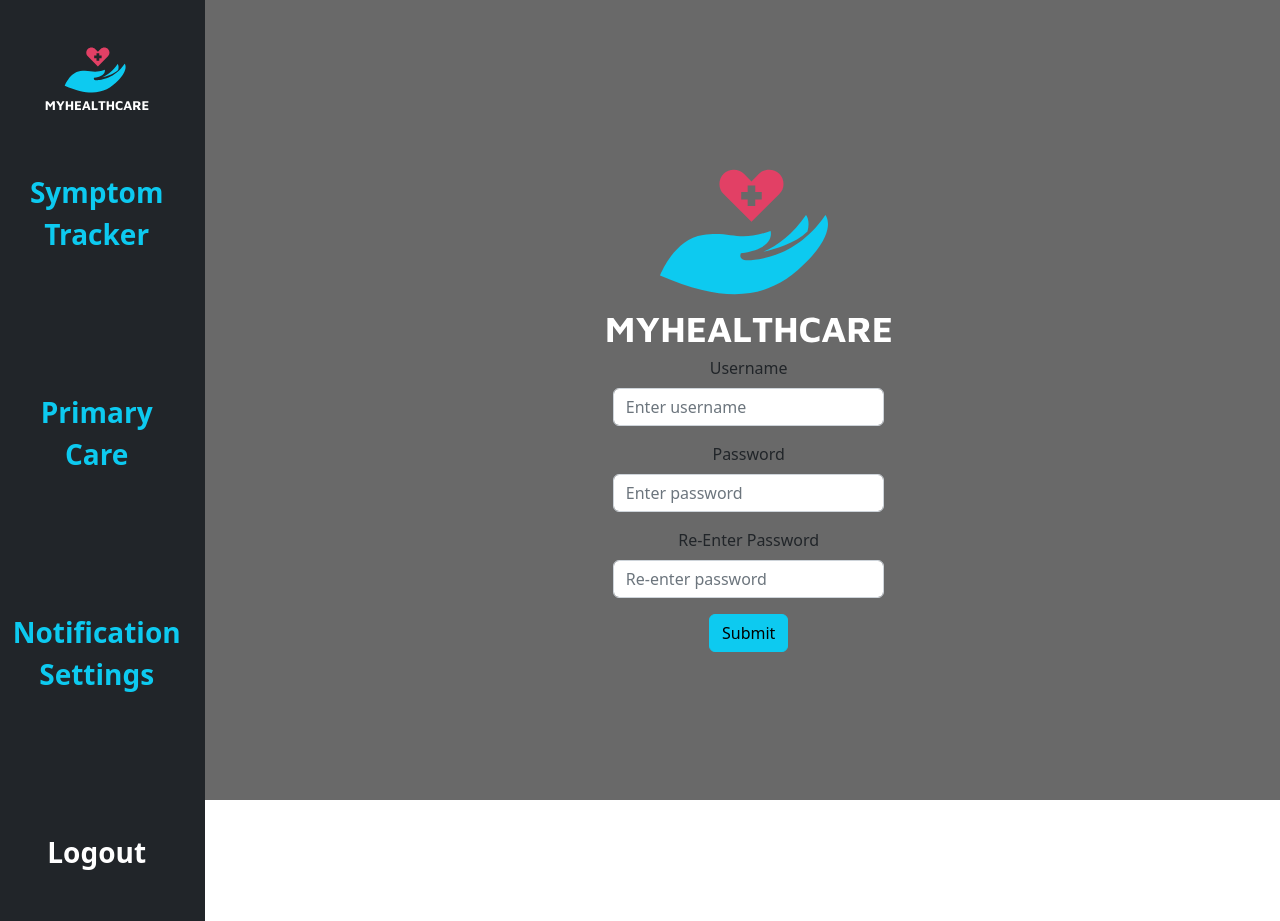
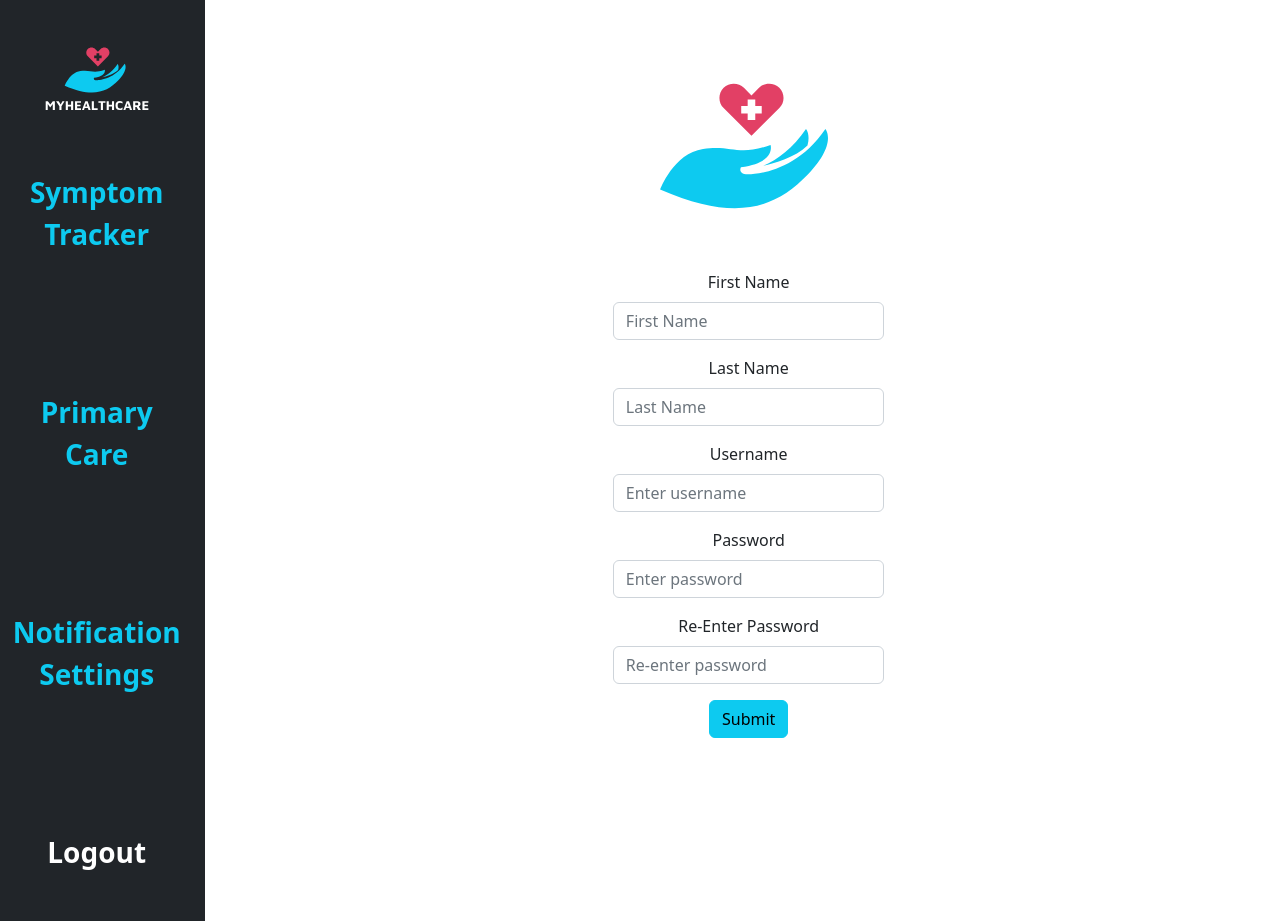
Before and after one commit to hanhuazhu/winterhackathon, a React (Create React App) app in the folder client/: page /Signup in a window 1280 px wide. Shown: the top 921 px of the page. Built offline with nearby package versions, Linux system fonts and the light colour scheme.

Commit message:
Signup fin

```diff
--- a/client/src/Rxlookup.css
+++ b/client/src/Rxlookup.css
@@ -1,4 +1,3 @@
 .window {
-    background-color:dimgrey;
     height: 100vh;
 }
--- a/client/src/Signup.js
+++ b/client/src/Signup.js
@@ -12,6 +12,8 @@ class Signup extends Component {
     constructor(props) {
         super(props);
         this.state = {
+            firstName: '',
+            lastName: '',
             username: '',
             password: '',
             confirmPassword: ''
@@ -20,8 +22,19 @@ class Signup extends Component {
         this.handlePasswordChange = this.handlePasswordChange.bind(this);
         this.handleConPasswordChange = this.handleConPasswordChange.bind(this);
         this.handleUsernameChange = this.handleUsernameChange.bind(this);
+        this.handleFNameChange = this.handleFNameChange.bind(this);
+        this.handleLNameChange = this.handleLNameChange.bind(this);
         this.handleSubmit = this.handleSubmit.bind(this);
     }
+
+    handleFNameChange = (event) => {
+        this.setState({firstName: event.target.value})
+    }
+
+    handleLNameChange = (event) => {
+        this.setState({lastName: event.target.value})
+    }
+
 
     handleUsernameChange = (event) => {
         this.setState({username: event.target.value})
@@ -38,7 +51,6 @@ class Signup extends Component {
     handleSubmit = (event) => {
 
         event.preventDefault();
-        console.log(this.state.confirmPassword, this.state.password)
         if (this.state.password !== this.state.confirmPassword) {
             alert('Passwords do not match');
             return false;
@@ -47,7 +59,22 @@ class Signup extends Component {
                 alert('Password must be 8 characters long');
                 return false;
             } else {
-                {/* Needs fetch here */}
+                const data = this.state
+                console.log(data)
+                fetch('http://localhost:3001/api/v1/user',
+                {
+                    method: 'POST',
+                    headers: {
+                        'Content-Type': 'application/json',
+                    },
+                    body: JSON.stringify(data)
+                })
+                .then((response) => {
+                    console.log('success');
+                })
+                .catch((error) => {
+                    console.error('Error: ', error)
+                })
                 return true;
             }
         }
@@ -60,15 +87,23 @@ class Signup extends Component {
                     <Col className='text-center align-items-center justify-content-center d-flex flex-column h-100'>
                         <img src={logo} alt='My HealthCare Logo' width={300}></img>
                         <Form className='w-25'>
-                            <Form.Group className='mb-3' controlId='formUsername'>
+                            <Form.Group className='mb-3' controlId='formBasicText'>
+                                <Form.Label>First Name</Form.Label>
+                                <Form.Control type='text' placeholder='First Name' onChange={this.handleFNameChange} />
+                            </Form.Group>
+                            <Form.Group className='mb-3' controlId='formBasicText'>
+                                <Form.Label>Last Name</Form.Label>
+                                <Form.Control type='text' placeholder='Last Name' onChange={this.handleLNameChange} />
+                            </Form.Group>
+                            <Form.Group className='mb-3' controlId='formBasicUsername'>
                                 <Form.Label>Username</Form.Label>
                                 <Form.Control type='text' placeholder='Enter username' autoComplete='username' onChange={this.handleUsernameChange}/>
                             </Form.Group>
-                            <Form.Group className='mb-3' controlId='formPassword'>
+                            <Form.Group className='mb-3' controlId='formBasicPassword'>
                                 <Form.Label>Password</Form.Label>
                                 <Form.Control type='password' placeholder='Enter password' autoComplete='new-password' onChange={this.handlePasswordChange}/>
                             </Form.Group>
-                            <Form.Group className='mb-3' controlId='formConfirmPassword'>
+                            <Form.Group className='mb-3' controlId='formBasicPassword'>
                                 <Form.Label>Re-Enter Password</Form.Label>
                                 <Form.Control type='password' placeholder='Re-enter password' autoComplete='new-password' onChange={this.handleConPasswordChange}/>
                             </Form.Group>
```
